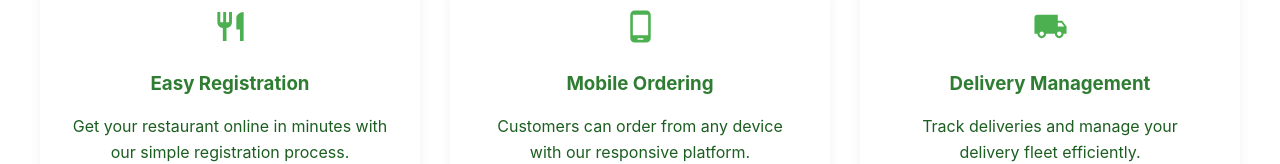
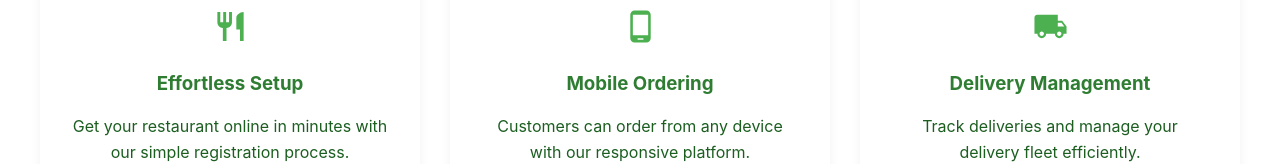
Before and after one commit to JordanCJ7/FoodieFly, a React (Create React App) app in the folder frontend/: page /restaurant-home in a window 1280 px wide. Shown: the part 580-744 px from the top of the page. Built offline with nearby package versions, Linux system fonts and the light colour scheme.

Commit message:
Update Home.js

```diff
--- a/frontend/src/pages/RestaurantAdmin/home/Home.js
+++ b/frontend/src/pages/RestaurantAdmin/home/Home.js
@@ -101,7 +101,7 @@ function Home() {
           <div className="feature-icon">
             <RestaurantIcon fontSize="large" />
           </div>
-          <h3>Easy Registration</h3>
+          <h3>Effortless Setup</h3>
           <p>Get your restaurant online in minutes with our simple registration process.</p>
         </div>
         <div className="feature">
```
